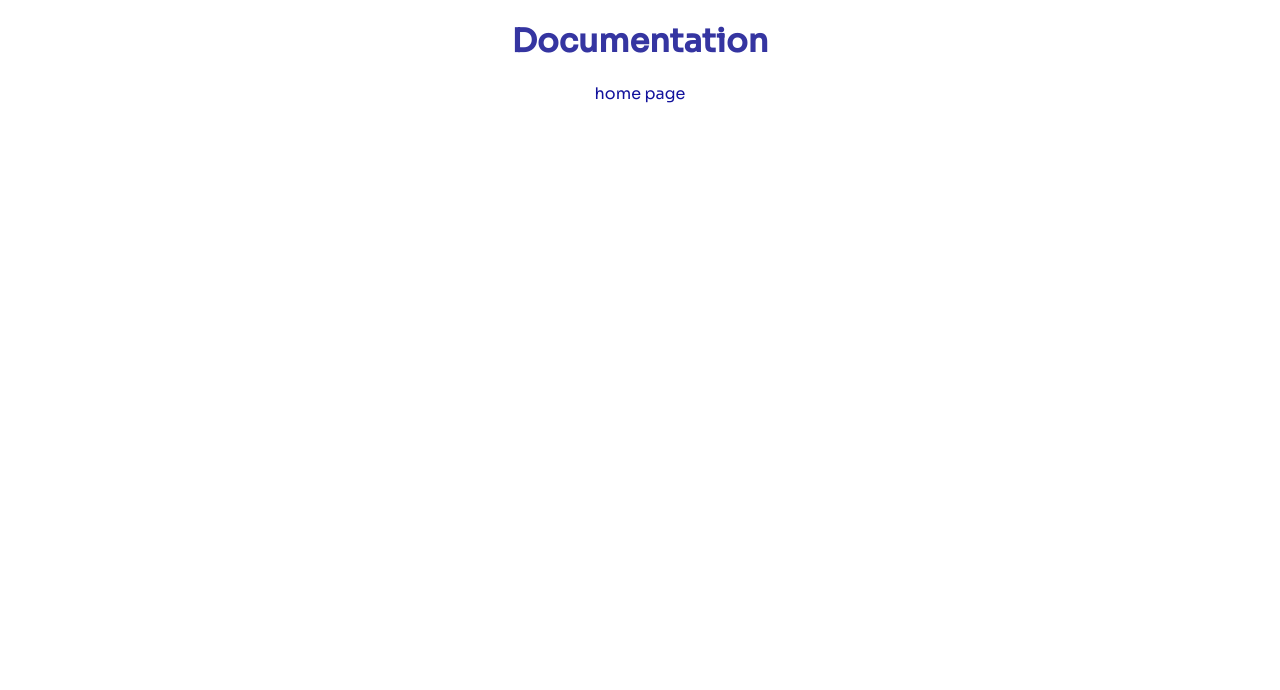
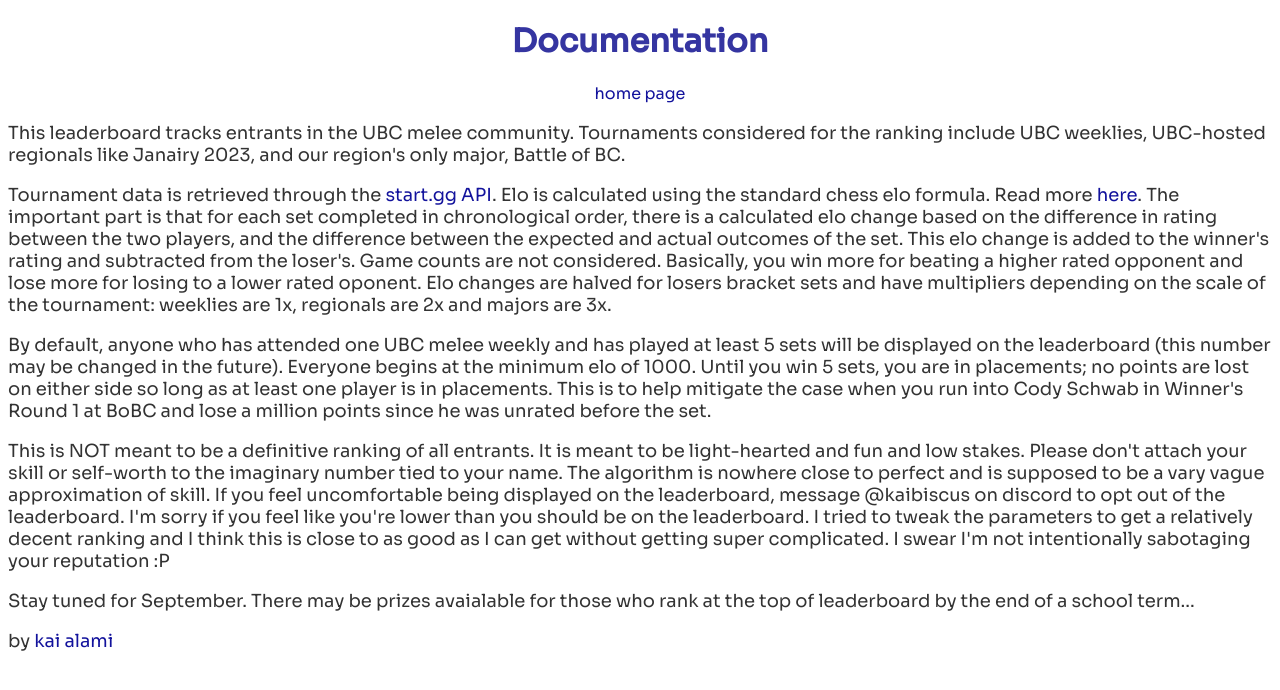
Before and after one commit to kaialami/melee-leaderboard, a React (Create React App) app in the folder client/: page /docs in a window 1280 px wide. Shown: the top 690 px of the page. Built offline with nearby package versions, Linux system fonts and the light colour scheme; a web font is replaced by a local one.

Commit message:
documentation

```diff
--- a/client/src/Docs.js
+++ b/client/src/Docs.js
@@ -5,6 +5,12 @@ const Docs = () => {
         <div className="docs">
             <h1>Documentation</h1>
             <Link to="/">home page</Link>
+            <p>This leaderboard tracks entrants in the UBC melee community. Tournaments considered for the ranking include UBC weeklies, UBC-hosted regionals like Janairy 2023, and our region's only major, Battle of BC. </p>
+            <p>Tournament data is retrieved through the <a href="https://developer.start.gg/docs/intro/">start.gg API</a>. Elo is calculated using the standard chess elo formula. Read more <a href="https://stanislav-stankovic.medium.com/elo-rating-system-6196cc59941e">here</a>. The important part is that for each set completed in chronological order, there is a calculated elo change based on the difference in rating between the two players, and the difference between the expected and actual outcomes of the set. This elo change is added to the winner's rating and subtracted from the loser's. Game counts are not considered. Basically, you win more for beating a higher rated opponent and lose more for losing to a lower rated oponent. Elo changes are halved for losers bracket sets and have multipliers depending on the scale of the tournament: weeklies are 1x, regionals are 2x and majors are 3x. </p>
+            <p>By default, anyone who has attended one UBC melee weekly and has played at least 5 sets will be displayed on the leaderboard (this number may be changed in the future). Everyone begins at the minimum elo of 1000. Until you win 5 sets, you are in placements; no points are lost on either side so long as at least one player is in placements. This is to help mitigate the case when you run into Cody Schwab in Winner's Round 1 at BoBC and lose a million points since he was unrated before the set. </p>
+            <p>This is NOT meant to be a definitive ranking of all entrants. It is meant to be light-hearted and fun and low stakes. Please don't attach your skill or self-worth to the imaginary number tied to your name. The algorithm is nowhere close to perfect and is supposed to be a vary vague approximation of skill. If you feel uncomfortable being displayed on the leaderboard, message @kaibiscus on discord to opt out of the leaderboard. I'm sorry if you feel like you're lower than you should be on the leaderboard. I tried to tweak the parameters to get a relatively decent ranking and I think this is close to as good as I can get without getting super complicated. I swear I'm not intentionally sabotaging your reputation :P</p>
+            <p>Stay tuned for September. There may be prizes avaialable for those who rank at the top of leaderboard by the end of a school term...</p>
+            <p>by <a href="https://github.com/kaialami/melee-leaderboard">kai alami</a></p>
         </div>
     );
 }
--- a/client/src/index.css
+++ b/client/src/index.css
@@ -184,3 +184,8 @@ input[type='checkbox']:checked {
   0% { transform: rotate(0deg); }
   100% { transform: rotate(360deg); }
 }
+
+.docs p {
+  text-align: left;
+  font-size: 18px;
+}
```
Also changed, not shown: 1 other file (tests, documents, lock files or other folders).
